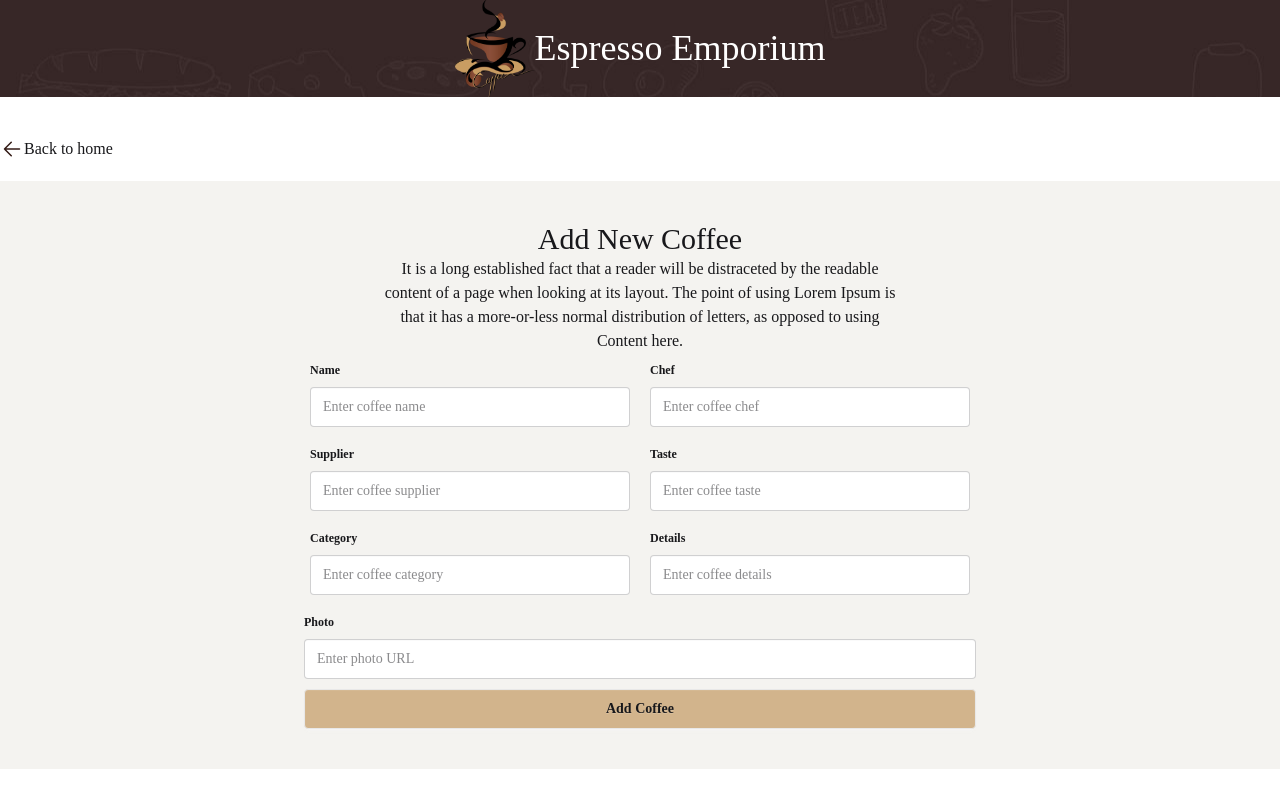
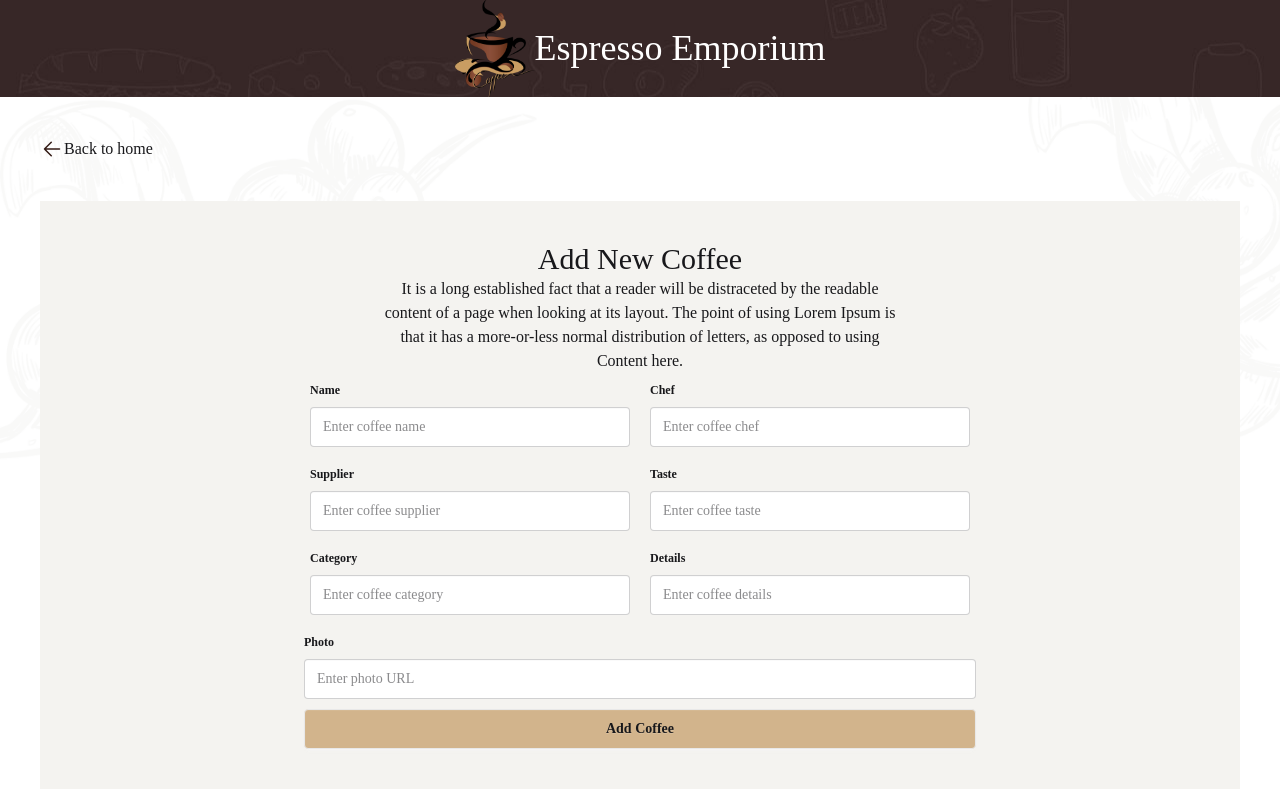
Before and after one commit to MD-Moniruzzaman-Arafat/web-project-17-client, a React (Vite) app: page /add-new-coffee in a window 1280 px wide. Shown: the top 800 px of the page. Built offline with nearby package versions, Linux system fonts and the light colour scheme; a web font is replaced by a local one.

Commit message:
bg image added in addNewCoffeePage component

```diff
--- a/src/pages/AddNewCoffeePage.jsx
+++ b/src/pages/AddNewCoffeePage.jsx
@@ -1,12 +1,19 @@
 import { Link } from 'react-router'
 import arrow from '../assets/images/icons/left-arrow.svg'
+import bg from '../assets/images/more/11.png'
 import AddNewCoffeeForm from '../components/addNewCoffeeForm/AddNewCoffeeForm'
 
 export default function AddNewCoffeePage() {
   return (
     <>
-      <div>
-        <div className="container mx-auto my-10">
+      <div
+        style={{
+          backgroundImage: `url(${bg})`,
+          backgroundRepeat: 'no-repeat',
+          backgroundSize: 'cover',
+        }}
+      >
+        <div className="container mx-auto p-10">
           <Link to={'/'}>
             <h1 className="flex mb-5">
               {' '}
@@ -14,7 +21,7 @@ export default function AddNewCoffeePage() {
               Back to home
             </h1>
           </Link>
-          <div className="bg-[#F4F3F0] p-10 ">
+          <div className="bg-[#F4F3F0] p-10 my-10">
             <div className="max-w-lg mx-auto text-center">
               <h1 className="text-3xl">Add New Coffee</h1>
               <p>
```
